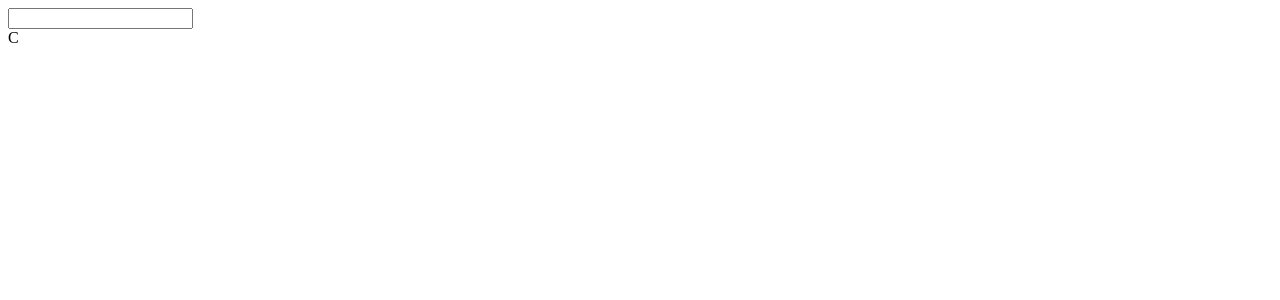
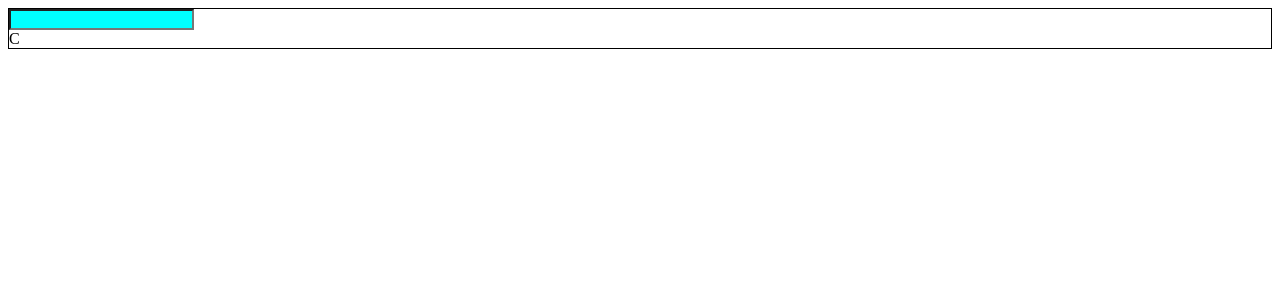
Before and after one commit to Shudhanshuarya09/REACT-Calculator, a React (Vite) app in the folder Calculator/: page / in a window 1280 px wide. Shown: the top 300 px of the page. Built offline with nearby package versions, Linux system fonts and the light colour scheme.

Commit message:
UI started with module.css file

```diff
--- a/Calculator/src/App.jsx
+++ b/Calculator/src/App.jsx
@@ -5,8 +5,8 @@ function App() {
 
 
   return (
-    <div>
-      <input type='text'/>
+    <div className={styles.calculator}>
+      <input className={styles.display} type='text'/>
       <div className='buttons-container'>
         <buttons>C</buttons>
       </div>
--- a/Calculator/src/App.module.css
+++ b/Calculator/src/App.module.css
@@ -0,0 +1,7 @@
+.calculator {
+  border: 1px solid black;
+
+}
+.display{
+  background-color: aqua;
+}
```
